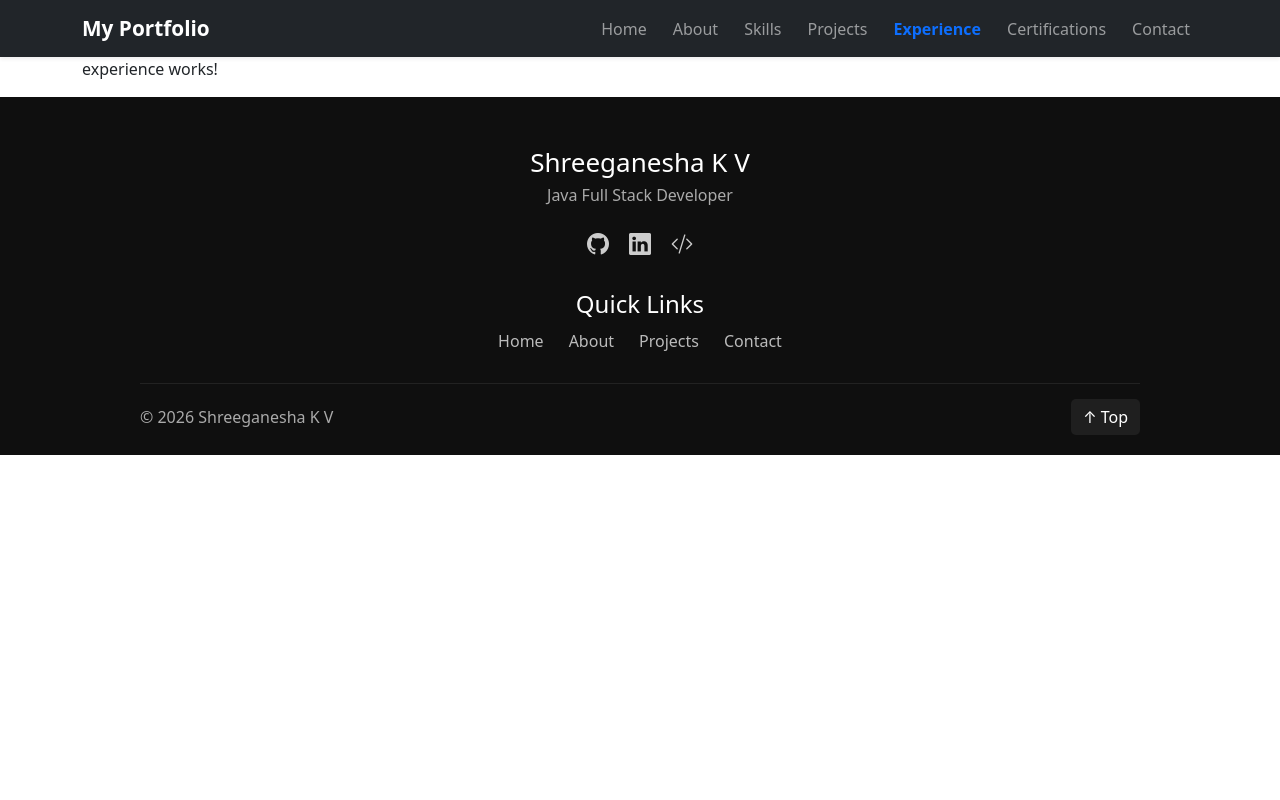
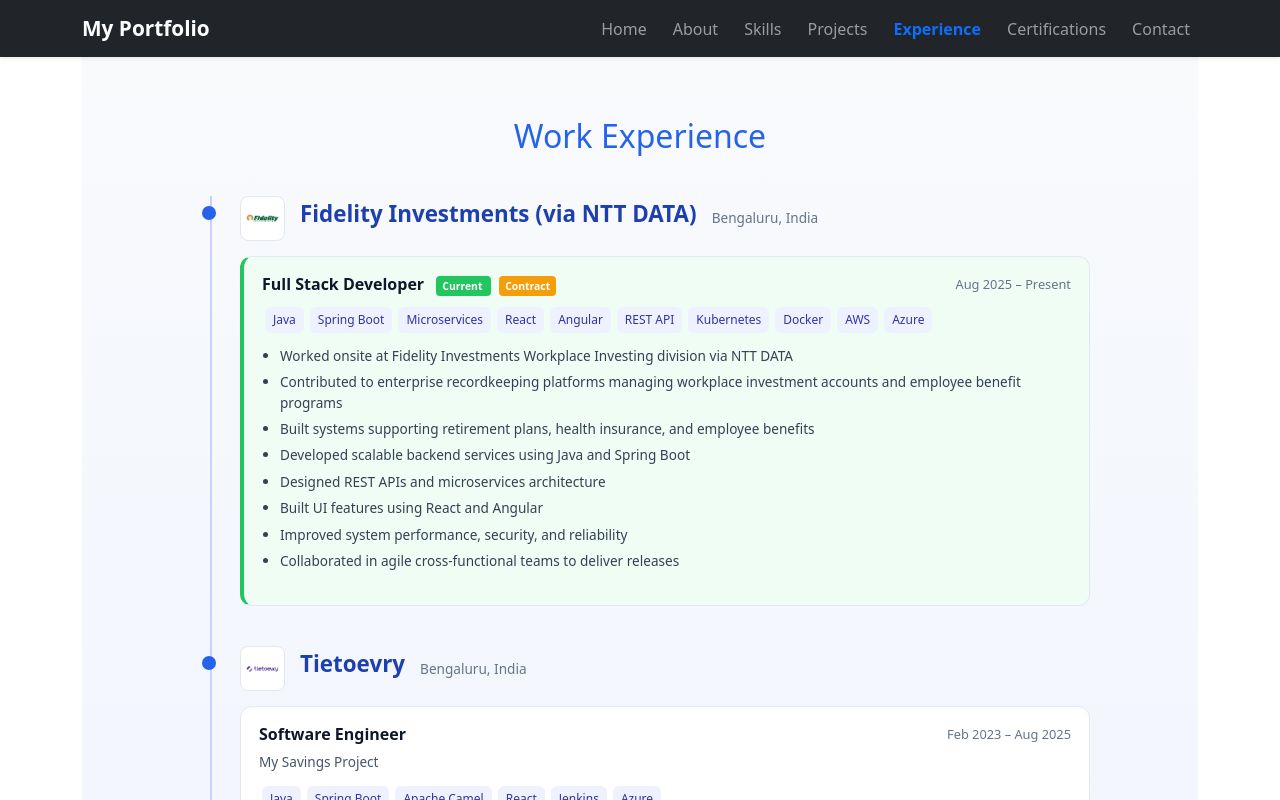
Before and after one commit to shreeganesha-k-v/profile-dashboard, an Angular app: page /experience in a window 1280 px wide. Shown: the top 800 px of the page. Built offline with nearby package versions, Linux system fonts and the light colour scheme.

Commit message:
Chore : Update experience component

```diff
--- a/src/app/components/experience/experience.css
+++ b/src/app/components/experience/experience.css
@@ -0,0 +1,180 @@
+.experience-section {
+  padding: 60px 20px;
+  background: linear-gradient(to bottom, #f8fafc, #eef2ff);
+  color: #1e293b;
+}
+
+.section-title {
+  text-align: center;
+  font-size: 2rem;
+  margin-bottom: 40px;
+  color: #2563eb;
+}
+
+/* Timeline */
+
+.timeline {
+  position: relative;
+  max-width: 900px;
+  margin: auto;
+}
+
+.timeline::before {
+  content: '';
+  position: absolute;
+  left: 20px;
+  width: 2px;
+  height: 100%;
+  background: #c7d2fe;
+}
+
+.timeline-item {
+  margin-bottom: 40px;
+  padding-left: 50px;
+  position: relative;
+}
+
+.timeline-item::before {
+  content: '';
+  position: absolute;
+  left: 12px;
+  top: 10px;
+  width: 14px;
+  height: 14px;
+  background: #2563eb;
+  border-radius: 50%;
+}
+
+/* Company */
+
+.company-card {
+  margin-bottom: 10px;
+  display: flex;
+  align-items: center;
+  gap: 15px;
+}
+
+.company-header {
+  display: flex;
+  align-items: center;
+  gap: 12px;
+}
+
+.company-logo {
+  width: 45px;
+  height: 45px;
+  object-fit: contain;
+  border-radius: 8px;
+  background: white;
+  padding: 5px;
+  border: 1px solid #e2e8f0;
+}
+
+.company-name {
+  font-size: 1.4rem;
+  font-weight: 600;
+  color: #1e40af;
+}
+
+.location {
+  font-size: 0.85rem;
+  color: #64748b;
+}
+
+/* Role Card */
+
+.role-card {
+  background: #ffffff;
+  padding: 18px;
+  border-radius: 12px;
+  margin-top: 15px;
+  border: 1px solid #e2e8f0;
+  transition: all 0.25s ease;
+}
+
+.role-card:hover {
+  transform: translateY(-4px);
+  box-shadow: 0 8px 20px rgba(0, 0, 0, 0.05);
+}
+
+.current-role {
+  border-left: 4px solid #22c55e;
+  background: #f0fdf4;
+}
+
+/* Header */
+
+.role-header {
+  display: flex;
+  justify-content: space-between;
+  flex-wrap: wrap;
+}
+
+.role-header h4 {
+  margin: 0;
+  color: #0f172a;
+  font-size: 1rem;
+  font-weight: 600;
+}
+
+.duration {
+  font-size: 0.8rem;
+  color: #64748b;
+}
+
+/* Badges */
+
+.current-badge {
+  background: #22c55e;
+  color: white;
+  font-size: 0.65rem;
+  padding: 3px 6px;
+  margin-left: 8px;
+  border-radius: 4px;
+}
+
+.employment-badge {
+  background: #f59e0b;
+  color: white;
+  font-size: 0.65rem;
+  padding: 3px 6px;
+  margin-left: 8px;
+  border-radius: 4px;
+}
+
+/* Project */
+
+.project {
+  font-size: 0.85rem;
+  margin: 8px 0;
+  color: #475569;
+}
+
+/* Tech Stack */
+
+.tech-stack {
+  margin: 10px 0;
+}
+
+.tech-stack span {
+  display: inline-block;
+  background: #eef2ff;
+  color: #3730a3;
+  padding: 4px 8px;
+  border-radius: 6px;
+  margin: 3px;
+  font-size: 0.75rem;
+}
+
+/* Highlights */
+
+ul {
+  padding-left: 18px;
+}
+
+li {
+  margin-bottom: 6px;
+  font-size: 0.85rem;
+  line-height: 1.5;
+  color: #334155;
+}
--- a/src/app/components/experience/experience.html
+++ b/src/app/components/experience/experience.html
@@ -1 +1,63 @@
-<p>experience works!</p>
+<section class="experience-section">
+  <h2 class="section-title">Work Experience</h2>
+
+  <div class="timeline">
+    <div class="timeline-item" *ngFor="let exp of experiences">
+
+      <!-- Company -->
+      <div class="company-card">
+        <img
+            [src]="exp.logoUrl"
+            alt="{{ exp.company }}"
+            class="company-logo"
+        />
+        <h3 class="company-name">{{ exp.company }}</h3>
+        <span class="location">{{ exp.location }}</span>
+      </div>
+
+      <!-- Roles -->
+      <div
+        class="role-card"
+        *ngFor="let role of exp.roles"
+        [class.current-role]="role.current"
+      >
+
+        <div class="role-header">
+          <h4>
+            {{ role.title }}
+
+            <span *ngIf="role.current" class="current-badge">
+              Current
+            </span>
+
+            <span *ngIf="role.employmentType" class="employment-badge">
+              {{ role.employmentType }}
+            </span>
+          </h4>
+
+          <span class="duration">{{ role.duration }}</span>
+        </div>
+
+        <p class="project" *ngIf="role.project">
+          {{ role.project }}
+        </p>
+
+        <!-- Tech Stack -->
+        <div class="tech-stack">
+          <span *ngFor="let tech of role.techStack">
+            {{ tech }}
+          </span>
+        </div>
+
+        <!-- Highlights -->
+        <ul>
+          <li *ngFor="let item of role.highlights">
+            {{ item }}
+          </li>
+        </ul>
+
+      </div>
+
+    </div>
+  </div>
+</section>
--- a/src/app/components/experience/experience.ts
+++ b/src/app/components/experience/experience.ts
@@ -1,9 +1,114 @@
 import { Component } from '@angular/core';
+import { CommonModule } from '@angular/common';
+
+interface Role {
+  title: string;
+  duration: string;
+  current: boolean;
+  employmentType?: string;
+  project?: string;
+  highlights: string[];
+  techStack: string[];
+}
+
+interface Experience {
+  company: string;
+  location: string;
+  project?: string;
+  roles: Role[];
+  logoUrl?: string;
+}
 
 @Component({
   selector: 'app-experience',
-  imports: [],
+  imports: [CommonModule],
   templateUrl: './experience.html',
   styleUrls: ['./experience.css'],
 })
-export class ExperienceComponent {}
+export class ExperienceComponent {
+  experiences: Experience[] = [
+    {
+      company: 'Fidelity Investments (via NTT DATA)',
+      location: 'Bengaluru, India',
+      project: 'Workplace Investing , Fidelity Healthcare and Benefits (FHB) division',
+      logoUrl: '/assets/fidelity-logo.png',
+      roles: [
+        {
+          title: 'Full Stack Developer',
+          duration: 'Aug 2025 – Present',
+          current: true,
+          employmentType: 'Contract',
+          highlights: [
+            'Worked onsite at Fidelity Investments Workplace Investing division via NTT DATA',
+            'Contributed to enterprise recordkeeping platforms managing workplace investment accounts and employee benefit programs',
+            'Built systems supporting retirement plans, health insurance, and employee benefits',
+            'Developed scalable backend services using Java and Spring Boot',
+            'Designed REST APIs and microservices architecture',
+            'Built UI features using React and Angular',
+            'Improved system performance, security, and reliability',
+            'Collaborated in agile cross-functional teams to deliver releases'
+          ],
+          techStack: [
+            'Java',
+            'Spring Boot',
+            'Microservices',
+            'React',
+            'Angular',
+            'REST API',
+            'Kubernetes',
+            'Docker',
+            'AWS',
+            'Azure'
+          ]
+        }
+      ]
+    },
+
+    {
+      company: 'Tietoevry',
+      location: 'Bengaluru, India',
+      logoUrl: '/assets/tietoevry-logo.png',
+      roles: [
+        {
+          title: 'Software Engineer',
+          duration: 'Feb 2023 – Aug 2025',
+          current: false,
+          project: 'My Savings Project',
+          highlights: [
+            'Handled 1M+ daily API calls using Java, Spring Boot, Apache Camel',
+            'Built proxy applications improving system interoperability',
+            'Worked on React frontend integration',
+            'Managed CI/CD pipelines with 99% success rate',
+            'Mentored junior developers',
+            'Developed batch scheduler for stock updates'
+          ],
+          techStack: [
+            'Java',
+            'Spring Boot',
+            'Apache Camel',
+            'React',
+            'Jenkins',
+            'Azure'
+          ]
+        },
+        {
+          title: 'Junior Software Engineer',
+          duration: 'Aug 2022 – Feb 2023',
+          current: false,
+          project: 'Vibben Migration',
+          highlights: [
+            'Migrated 15+ SOAP services to REST APIs',
+            'Reduced response time by 40%',
+            'Maintained 90%+ test coverage',
+            'Provided production support'
+          ],
+          techStack: [
+            'Java',
+            'Spring Boot',
+            'REST API'
+          ]
+        }
+      ]
+    }
+  ];
+}
```
Also changed, not shown: src/assets/fidelity-logo.png (added), src/assets/tietoevry-logo.png (added).
